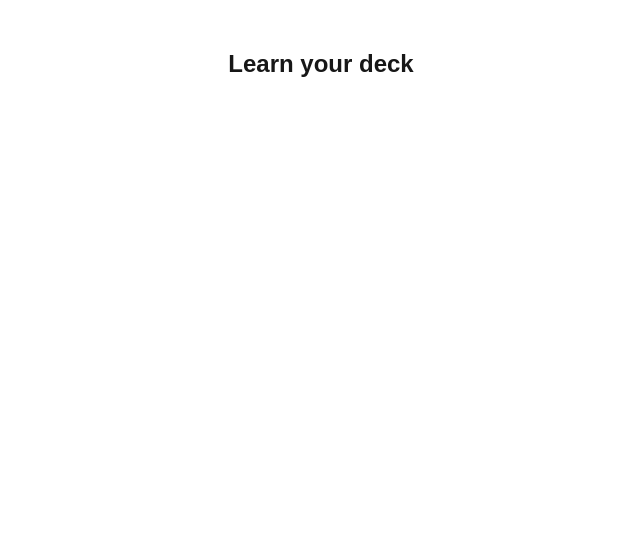
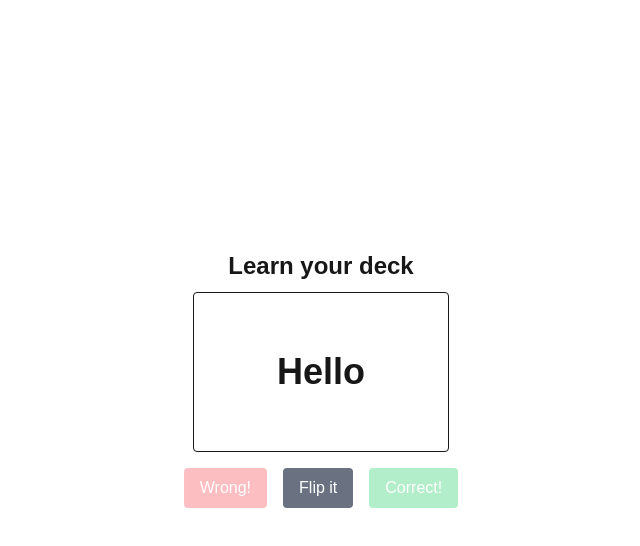
Before and after one commit to DundreDE/vocabulator, a Next.js app: page /LearningCards in a window 1280 px wide. Shown: the top 546 px of the page, without its empty margins (319-959 px from the left). Built offline with nearby package versions, Linux system fonts and the light colour scheme.

Commit message:
Cards hard coded are now working

```diff
--- a/app/LearningCards/page.tsx
+++ b/app/LearningCards/page.tsx
@@ -1,7 +1,7 @@
-// import { getcards} from "";
+"use client";
+import LearningCards from "../components/LearningCards";
 
 interface card {
-
     front: string;
     back: string;
     learned: boolean;
@@ -9,7 +9,6 @@ interface card {
 }
 
 interface deck {
-
     name: string;
     cards: card[];
     completed: boolean;
@@ -20,14 +19,12 @@ interface deck {
 
 export default function LearningCardspage() {
     return (
-        <main>
-            <div className="flex min-h-screen items-center justify-center p-6">
-                <div className="flex min-h-screen justify-center p-6">
-                    <h1 className="text-2xl font-bold">Learn your deck</h1>
-                </div>
-                <div className="">
-
-                </div>
+       <main className="relative flex min-h-screen items-center justify-center p-6">
+            <div className="relative">
+                <h1 className="absolute bottom-full mb-[10px] w-full text-center text-2xl font-bold">
+                    Learn your deck
+                </h1>
+                <LearningCards />
             </div>
         </main>
     );
--- a/app/components/LearningCards.tsx
+++ b/app/components/LearningCards.tsx
@@ -1,7 +1,10 @@
-import { getcards} from "";
+"use client";
+
+// import { getcards} from "";
+import { useState, useEffect } from "react";
 
 interface card {
-
+    id: number;
     front: string;
     back: string;
     learned: boolean;
@@ -15,3 +18,100 @@ interface deck {
     completed: boolean;
 
 }
+
+export const cards: card[] = [
+    { id: 1, front: "Hello", back: "Hallo", learned: false },
+    { id: 2, front: "Goodbye", back: "Auf Wiedersehen", learned: false },
+    { id: 3, front: "Thank you", back: "Danke", learned: false },
+    { id: 4, front: "Please", back: "Bitte", learned: false },
+    { id: 5, front: "Yes", back: "Ja", learned: false },
+    { id: 6, front: "No", back: "Nein", learned: false },
+]
+
+
+
+export default function LearningCards() {
+    const [index, setIndex] = useState(0);
+    const [flipped, setFlipped] = useState(false);
+    const [correctCount, setCorrectCount] = useState(0);
+
+    const finished = index >= cards.length;
+
+    const next = () => {
+        setIndex((i) => i + 1);
+        setFlipped(false);
+    };
+    const answer = (correct: boolean) => {
+        if (correct) setCorrectCount((c) => c + 1);
+        setIndex((i) => i + 1);
+        setFlipped(false);
+    };
+
+    const restart = () => {
+        setIndex(0);
+        setFlipped(false);
+        setCorrectCount(0);
+    }
+
+    if (finished) {
+        return (
+            <div className="flex flex-col items-center justify-center">
+                <h2 className="text-2xl font-bold">Congratulations! You've completed the deck.</h2>
+                <p className="mt-2">You answered {correctCount} out of {cards.length} correctly.</p>
+            <div className="mt-4 flex flex-col items-center justify-center">
+
+                <button
+                    onClick={restart}
+                    className="mt-4 rounded bg-gray-500 px-4 py-2 text-white hover:bg-gray-600"
+                >
+                    Restart
+                </button>
+            </div>
+            </div>
+        );
+    }
+
+    const current = cards[index];
+
+    return (
+        <div className="flex flex-col items-center justify-center">
+            <div className="flex items-center gap-4">
+
+
+                <div className="flex h-40 w-64 items-center justify-center rounded border p-4 text-center">
+                    <p className="text-4xl font-semibold">
+                        {flipped ? current.back : current.front}
+                    </p>
+                </div>
+
+
+            </div>
+            <div className="flex items-center gap-4">
+                <button
+                    onClick={() => answer(false)}
+                    disabled={!flipped}
+                    className="mt-4 rounded bg-red-500 px-4 py-2 text-white hover:bg-red-600 disabled:opacity-30 disabled:hover:bg-red-500"
+                >
+                    Wrong!
+                </button>
+
+                <button
+                    onClick={() => setFlipped((f) => !f)}
+                    disabled={finished}
+                    className="mt-4 rounded bg-gray-500 px-4 py-2 text-white hover:bg-gray-600 disabled:opacity-30"
+                >
+                    Flip it
+                </button>
+
+                <button
+                    onClick={() => answer(true)}
+                    disabled={!flipped}
+                    className="mt-4 rounded bg-green-500 px-4 py-2 text-white hover:bg-green-600 disabled:opacity-30 disabled:hover:bg-green-500"
+                >
+                    Correct!
+                </button>
+            </div>
+        </div>
+    );
+
+}
```
